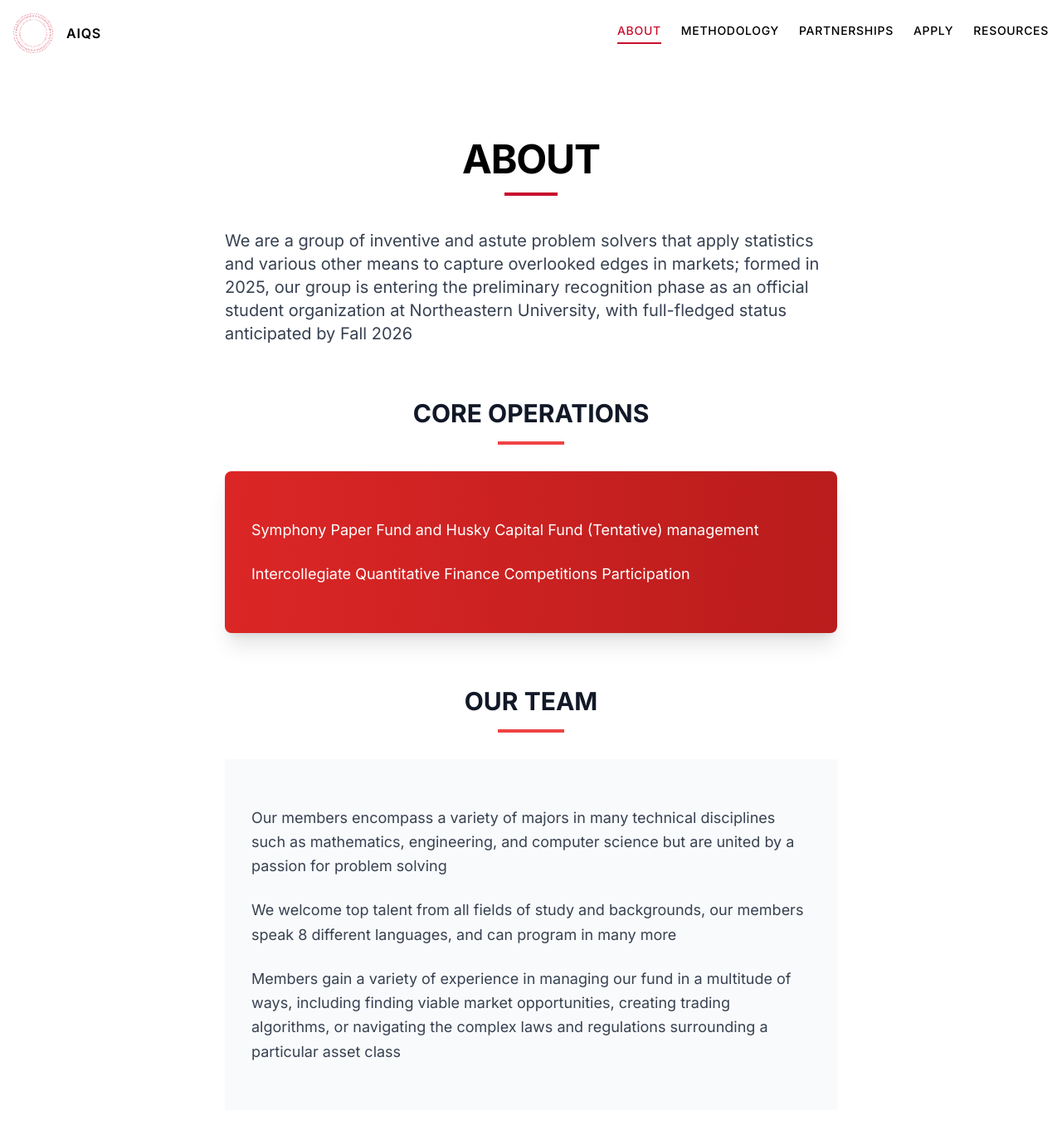
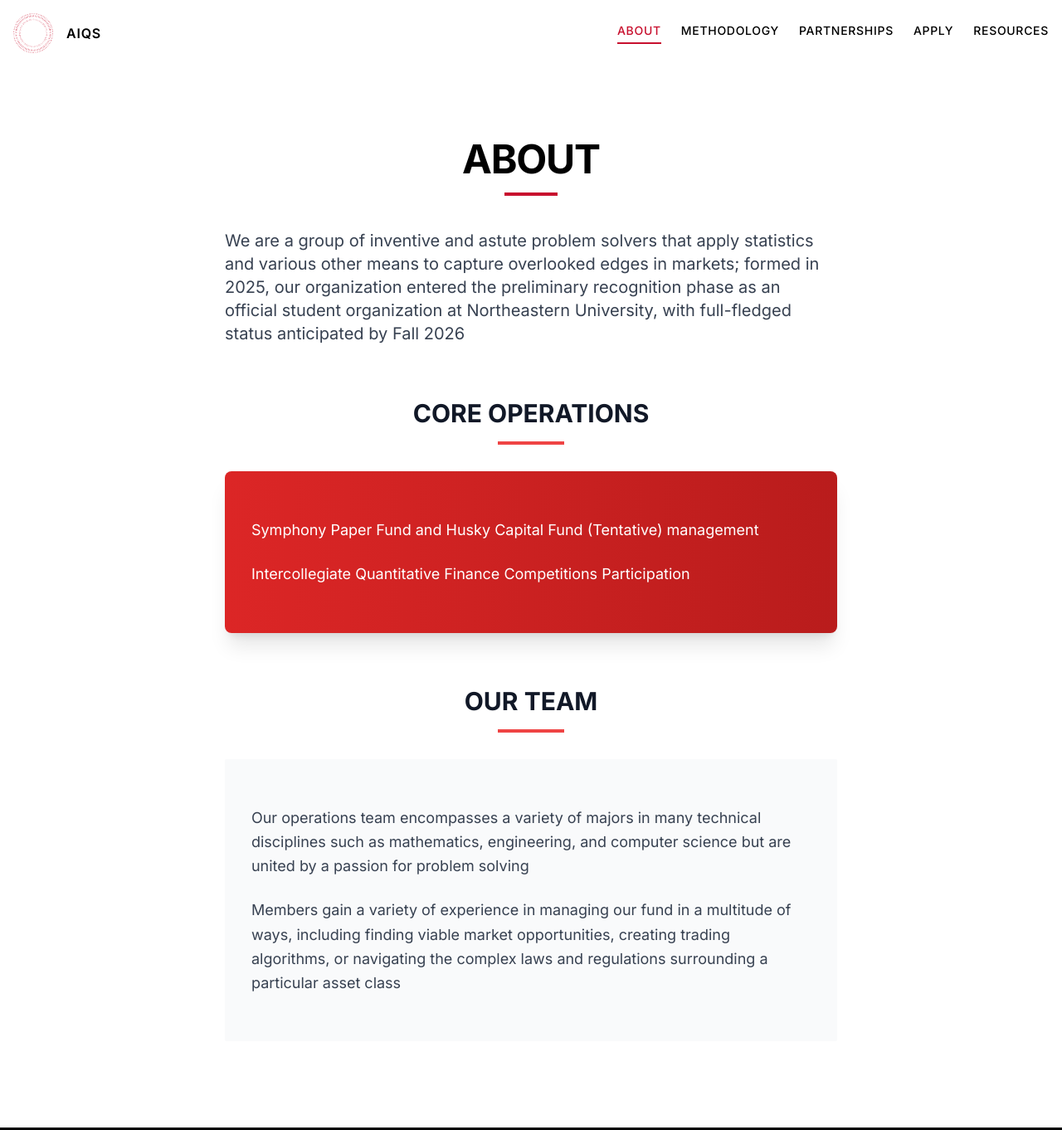
Before and after one commit to aiqsorg/club, a React (Vite) app: page /#/about in a window 1280 px wide. Shown: the top 1362 px of the page at 83% size. Built offline with nearby package versions, Linux system fonts and the light colour scheme.

Commit message:
Update About.tsx

```diff
--- a/src/pages/About.tsx
+++ b/src/pages/About.tsx
@@ -10,7 +10,7 @@ const About: React.FC = () => {
         <div className="max-w-4xl mx-auto">
           <div className="prose prose-lg mx-auto">
             <p className="text-lg md:text-xl mb-8 leading-relaxed">
-              We are a group of inventive and astute problem solvers that apply statistics and various other means to capture overlooked edges in markets; formed in 2025, our group is entering the preliminary recognition phase as an official student organization at Northeastern University, with full-fledged status anticipated by Fall 2026
+              We are a group of inventive and astute problem solvers that apply statistics and various other means to capture overlooked edges in markets; formed in 2025, our organization entered the preliminary recognition phase as an official student organization at Northeastern University, with full-fledged status anticipated by Fall 2026
             </p>
 
             {/* CORE OPERATIONS SECTION */}
@@ -43,11 +43,7 @@ const About: React.FC = () => {
 
               <div className="bg-gray-50 p-6 md:p-8 rounded-sm">
                 <p className="text-lg leading-relaxed mb-6">
-                  Our members encompass a variety of majors in many technical disciplines such as mathematics, engineering, and computer science but are united by a passion for problem solving
-                </p>
-
-                <p className="text-lg leading-relaxed mb-6">
-                  We welcome top talent from all fields of study and backgrounds, our members speak 8 different languages, and can program in many more
+                  Our operations team encompasses a variety of majors in many technical disciplines such as mathematics, engineering, and computer science but are united by a passion for problem solving
                 </p>
 
                 <p className="text-lg leading-relaxed">
```
